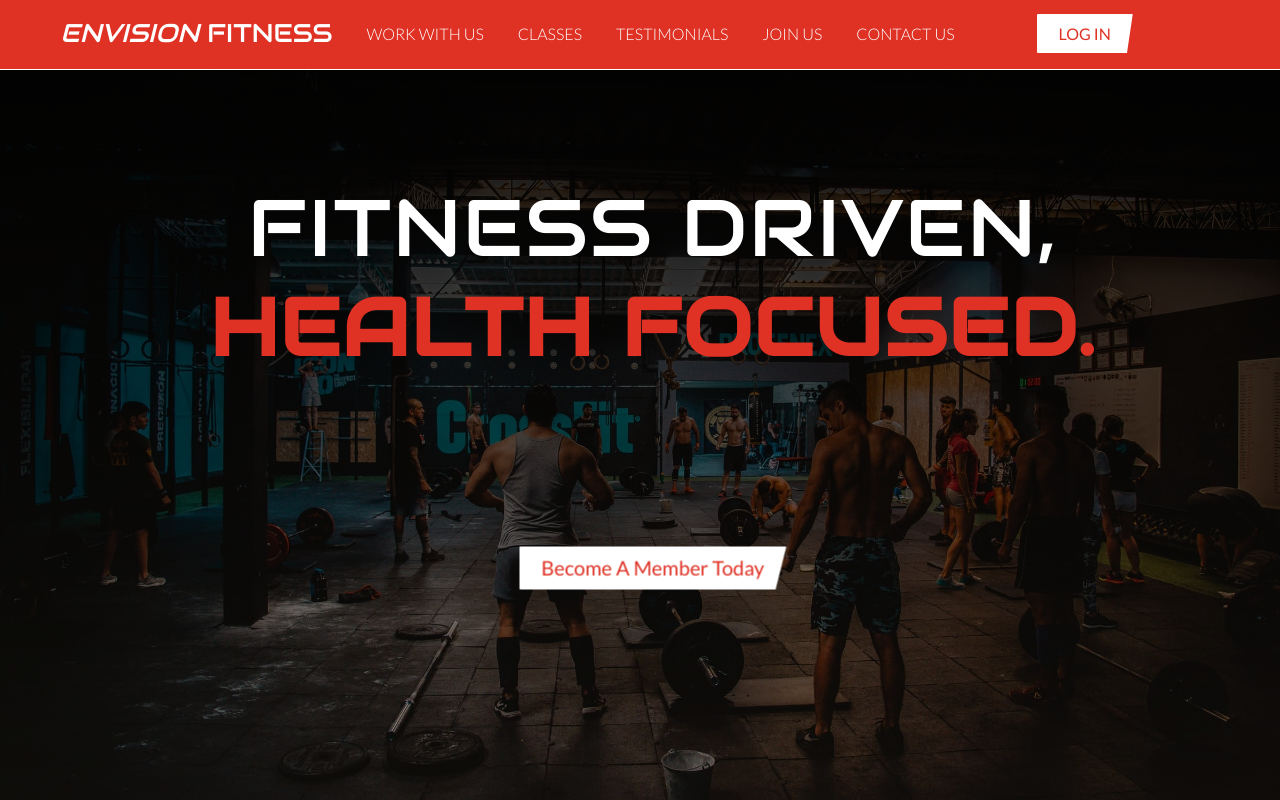
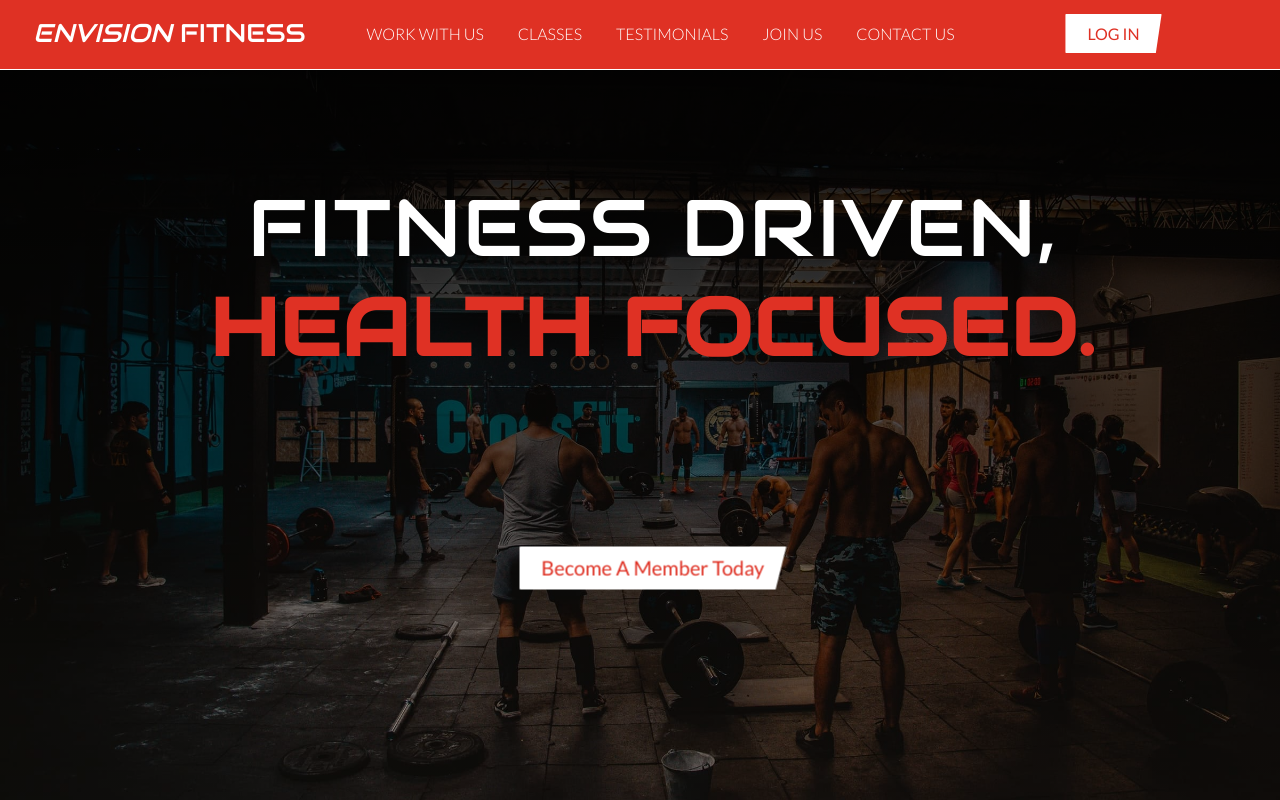
Before and after one commit to AndrewJacobVlietstra/envision-fitness, a plain HTML site: page index.html in a window 1280 px wide. Shown: the top 800 px of the page. Drawn offline with nearby package versions, Linux system fonts and the light colour scheme.

Commit message:
Add files via upload
Fixed navbar overflow on laptop screens

```diff
--- a/resources/css/queries.css
+++ b/resources/css/queries.css
@@ -1,12 +1,12 @@
 
-@media only screen and (max-width: 1280px) {
+@media only screen and (max-width: 1366px) {
 
     .nav-envision-logo {
-        right: 0%;
+        right: 10%;
     }
 
     .nav-log-in-btn {
-        left: 50%;
+        left: 80%;
     }
 
 }
```
